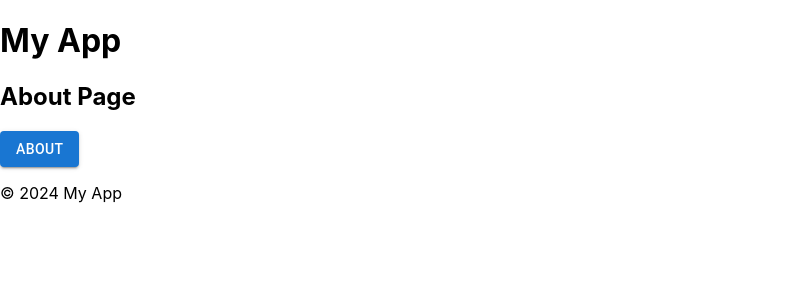
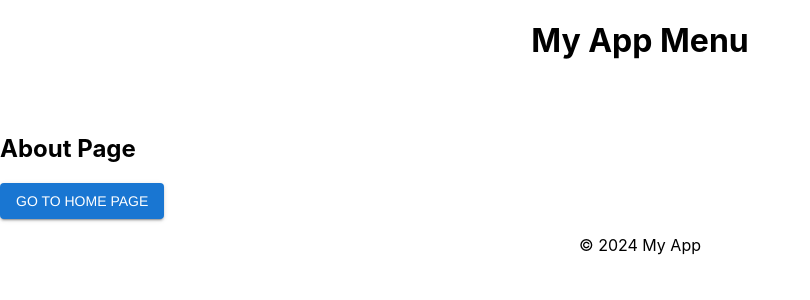
Before and after one commit to joaquincbootia/React-Template, a React (Create React App) app: page /About in a window 1280 px wide. Shown: the top 300 px of the page, without its empty margins (0-810 px from the left). Built offline with nearby package versions, Linux system fonts and the light colour scheme.

Commit message:
feature/themes

```diff
--- a/src/App.tsx
+++ b/src/App.tsx
@@ -1,8 +1,12 @@
+import { ThemeProvider } from '@mui/material/styles';
 import AppLayout from './components/AppLayout';
+import theme from './theme/theme';
 
 function App() {
   return (
-    <AppLayout />
+    <ThemeProvider theme={theme}>
+      <AppLayout />
+    </ThemeProvider>
   );
 }
 
--- a/src/components/Footer.tsx
+++ b/src/components/Footer.tsx
@@ -1,11 +1,19 @@
 // Footer.tsx
+import { Box } from '@mui/material';
 import React from 'react';
 
 const Footer: React.FC = () => {
   return (
     <footer>
-      {/* Your footer content goes here */}
-      <p>&copy; 2024 My App</p>
+      <Box
+        pb={4}
+        display={{ xs: 'block' }}
+        alignItems="center"
+        textAlign={{ xs: 'center' }}
+        justifyContent="space-between"
+      >
+        <p>&copy; 2024 My App</p>
+      </Box>
     </footer>
   );
 };
--- a/src/components/Header.tsx
+++ b/src/components/Header.tsx
@@ -1,11 +1,19 @@
 // Header.tsx
+import { Box } from '@mui/material';
 import React from 'react';
 
 const Header: React.FC = () => {
   return (
     <header>
-      {/* Your header content goes here */}
-      <h1>My App</h1>
+      <Box
+        pb={4}
+        display={{ xs: 'block' }}
+        alignItems="center"
+        textAlign={{ xs: 'center' }}
+        justifyContent="space-between"
+      >
+        <h1>My App Menu</h1>
+      </Box>
     </header>
   );
 };
--- a/src/pages/About.tsx
+++ b/src/pages/About.tsx
@@ -1,15 +1,18 @@
 // About.tsx
 import { Button } from '@mui/material';
 import React from 'react';
+import { Link } from 'react-router-dom';
 
 const About: React.FC = () => {
   return (
     <div>
       <h2>About Page</h2>
       <div>
-            <Button variant="contained" color="primary">
-                ABOUT
-            </Button>
+            <Link to="/">
+                <Button variant="contained" color="primary">
+                    Go to home page
+                </Button>
+            </Link>
         </div>
     </div>
   );
--- a/src/pages/Home.tsx
+++ b/src/pages/Home.tsx
@@ -1,15 +1,18 @@
 // Home.tsx
 import { Button } from '@mui/material';
 import React from 'react';
+import { Link } from 'react-router-dom';
 
 const Home: React.FC = () => {
   return (
     <div>
       <h2>Home Page</h2>
         <div>
-            <Button variant="contained" color="primary">
-                HOME
-            </Button>
+            <Link to="/about">
+                <Button variant="contained" color="primary">
+                    Go to about page
+                </Button>
+            </Link>
         </div>
     </div>
   );
--- /dev/null
+++ b/src/theme/theme.ts
@@ -0,0 +1,18 @@
+import { createTheme } from "@mui/material/styles";
+
+const theme = createTheme({
+    palette: {
+        primary: {
+            main: "#1976d2",
+        },
+        secondary: {
+            main: "#dc004e",
+        },
+    },
+    typography: {
+        fontFamily: "Helvetica, Arial, sans-serif", // Change this to your desired font family
+    },
+    // Add more customizations as needed
+});
+
+export default theme;
```
